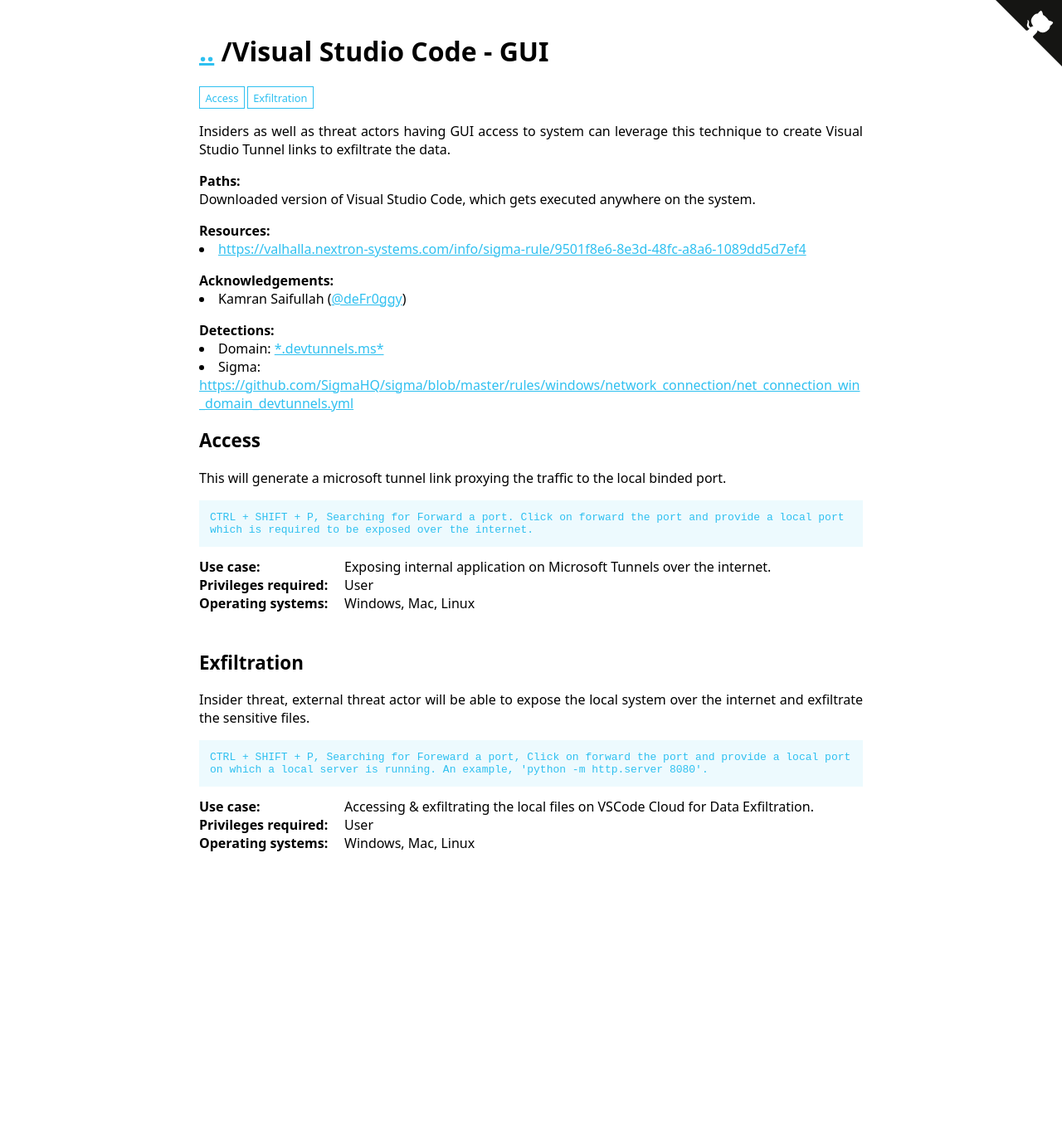
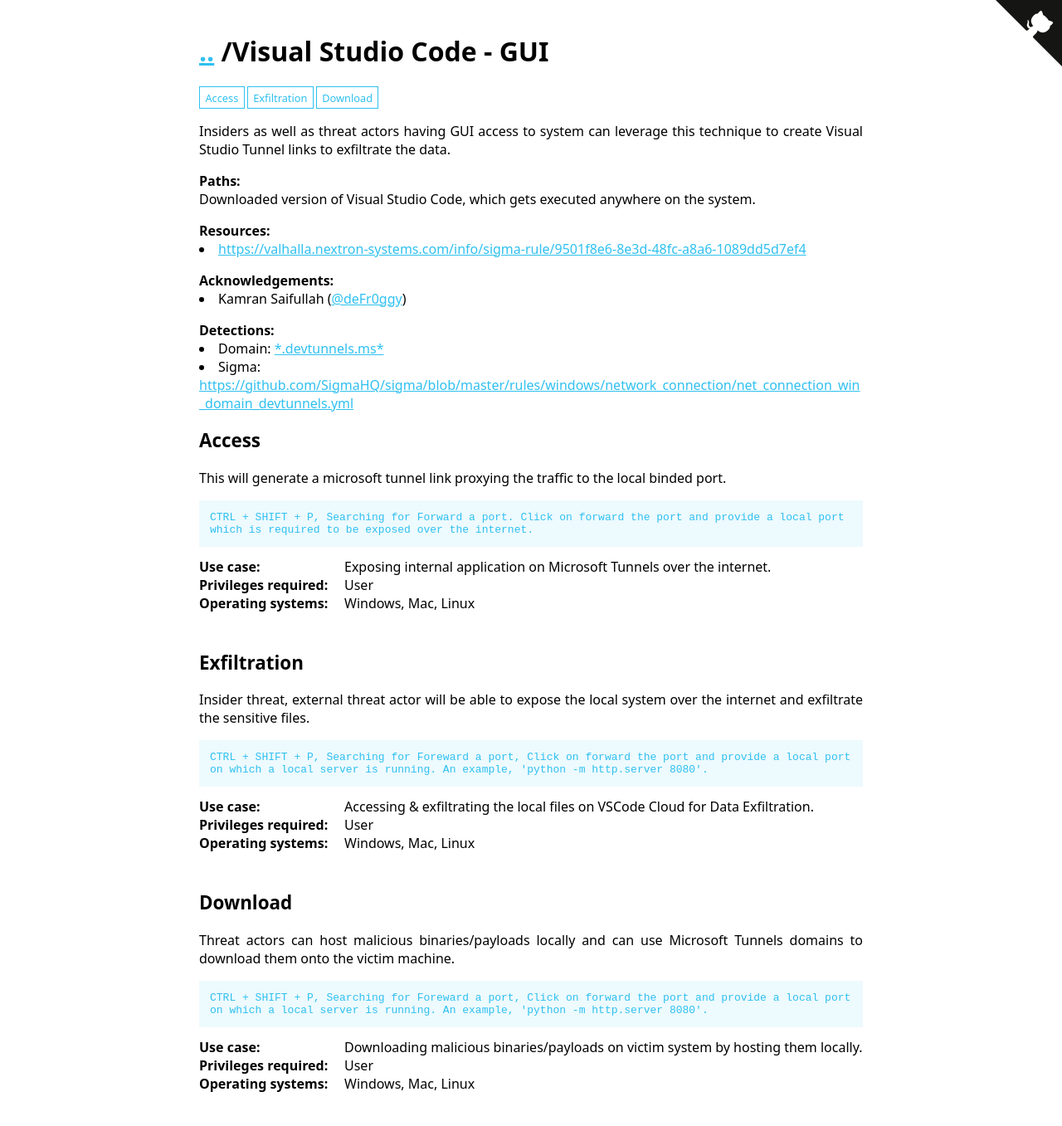
Before and after one commit to LOTTunnels/LOTTunnels.github.io, a Jekyll site: the page built from _lottunnels/Binaries/vscode-gui.md, in a window 1280 px wide. Shown: the whole page at 83% size. Built offline with Jekyll 4.4.1, drawn with Linux system fonts in a browser that asks for light colours; before the commit the page ends 1067 px from its top, so only the background shows below that.

Commit message:
VSCode GUI

```diff
--- a/_lottunnels/Binaries/vscode-gui.md
+++ b/_lottunnels/Binaries/vscode-gui.md
@@ -18,6 +18,13 @@
     Privileges: User
     OperatingSystem: Windows, Mac, Linux
 
+  - Command: CTRL + SHIFT + P, Searching for Foreward a port, Click on forward the port and provide a local port on which a local server is running. An example, 'python -m http.server 8080'.
+    Description: Threat actors can host malicious binaries/payloads locally and can use Microsoft Tunnels domains to download them onto the victim machine.
+    Usecase: Downloading malicious binaries/payloads on victim system by hosting them locally.
+    Category: Download
+    Privileges: User
+    OperatingSystem: Windows, Mac, Linux
+
 Full_Path:
   - Path: Downloaded version of Visual Studio Code, which gets executed anywhere on the system.
 Detection:
```
Also changed, not shown: _lottunnels/Binaries/btunnels.md (+3 -0 lines).
